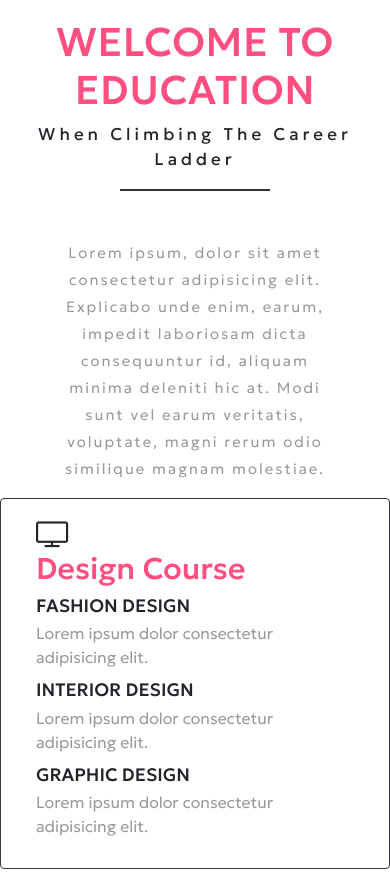
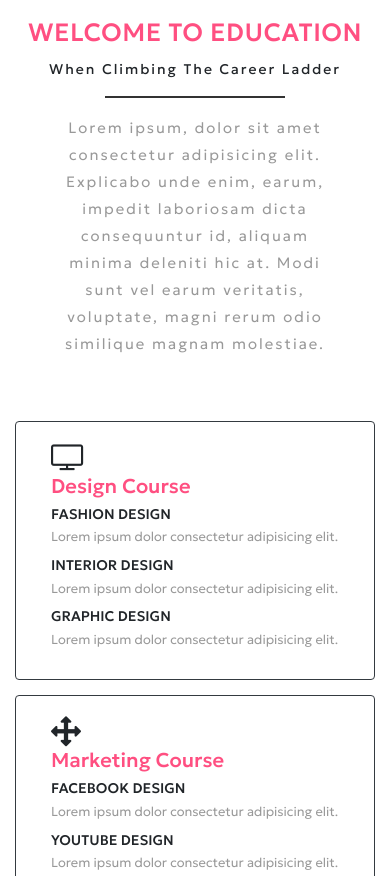
Before and after one commit to danhNg08101997/html-css_deploy-instruction-education, a plain HTML site: page index.html in a window 390 px wide. Shown: the part 580-1456 px from the top of the page. Drawn offline with nearby package versions, Linux system fonts and the light colour scheme; a web font is replaced by a local one.

Commit message:
education done

```diff
--- a/css/index.css
+++ b/css/index.css
@@ -111,7 +111,7 @@ body {
 
 /* START EDUCATION */
 #education {
-  padding: 3rem 0;
+  padding: 3rem;
 }
 .welcome-title h1 {
   color: #ff4f81;
@@ -139,22 +139,21 @@ body {
 .course-item i {
   font-size: 30px;
 }
-.course-item h2{
+.course-item h2 {
   color: #ff4f81;
   font-size: 30px;
   font-weight: 500;
 }
-.course-item h4{
+.course-item h4 {
   font-size: 18px;
   margin-bottom: 5px;
 }
-.course-item span{
+.course-item span {
   font-size: 16px;
   font-weight: 300;
   color: #999;
   margin-bottom: 10px;
   display: block;
-
 }
 
 /* END EDUCATION */
@@ -210,6 +209,16 @@ body {
     letter-spacing: 2px;
     margin-bottom: 0;
   }
+  .course-item h2 {
+    font-size: 20px;
+  }
+  .course-item h4 {
+    font-size: 14px;
+    margin-bottom: 5px;
+  }
+  .course-item span {
+    font-size: 13px;
+  }
 }
 /* Mobile screen */
 @media only screen and (max-width: 600px) {
@@ -229,5 +238,22 @@ body {
     letter-spacing: 2px;
     margin-bottom: 0;
   }
+  /* Education */
+  #education {
+    padding: 3rem 0;
+  }
+  .welcome-title h1 {
+    font-size: 25px;
+  }
+  .welcome-title span {
+    font-size: 14px;
+    letter-spacing: 2px;
+  }
+  .welcome-title__line {
+    width: 50%;
+  }
+  .welcome-title p {
+    padding: 0 5%;
+  }
 }
 /* RESPOINSIVE POINT */
--- a/index.html
+++ b/index.html
@@ -236,7 +236,7 @@
           <div class="col text-center welcome-title">
             <h1>WELCOME TO EDUCATION</h1>
             <span>When Climbing The Career Ladder</span>
-            <div class="welcome-title__line mx-auto mt-3 mb-5"></div>
+            <div class="welcome-title__line mx-auto mt-3 mb-3 mb-sm-5"></div>
             <p class="px-5">
               Lorem ipsum, dolor sit amet consectetur adipisicing elit.
               Explicabo unde enim, earum, impedit laboriosam dicta consequuntur
@@ -245,7 +245,9 @@
             </p>
           </div>
         </div>
-        <div class="row card-group course">
+        <div class="row course mt-5">
+          <div class="col">
+            <div class="card-group">
               <div class="col-sm card border-dark course-item">
                 <div class="card-body">
                   <i class="fa fa-tv"></i>
@@ -284,6 +286,8 @@
               </div>
             </div>
           </div>
+        </div>
+      </div>
     </section>
     <!-- END EDUCATION -->
 
```
Lines whose indentation alone changed are shown as unchanged.
